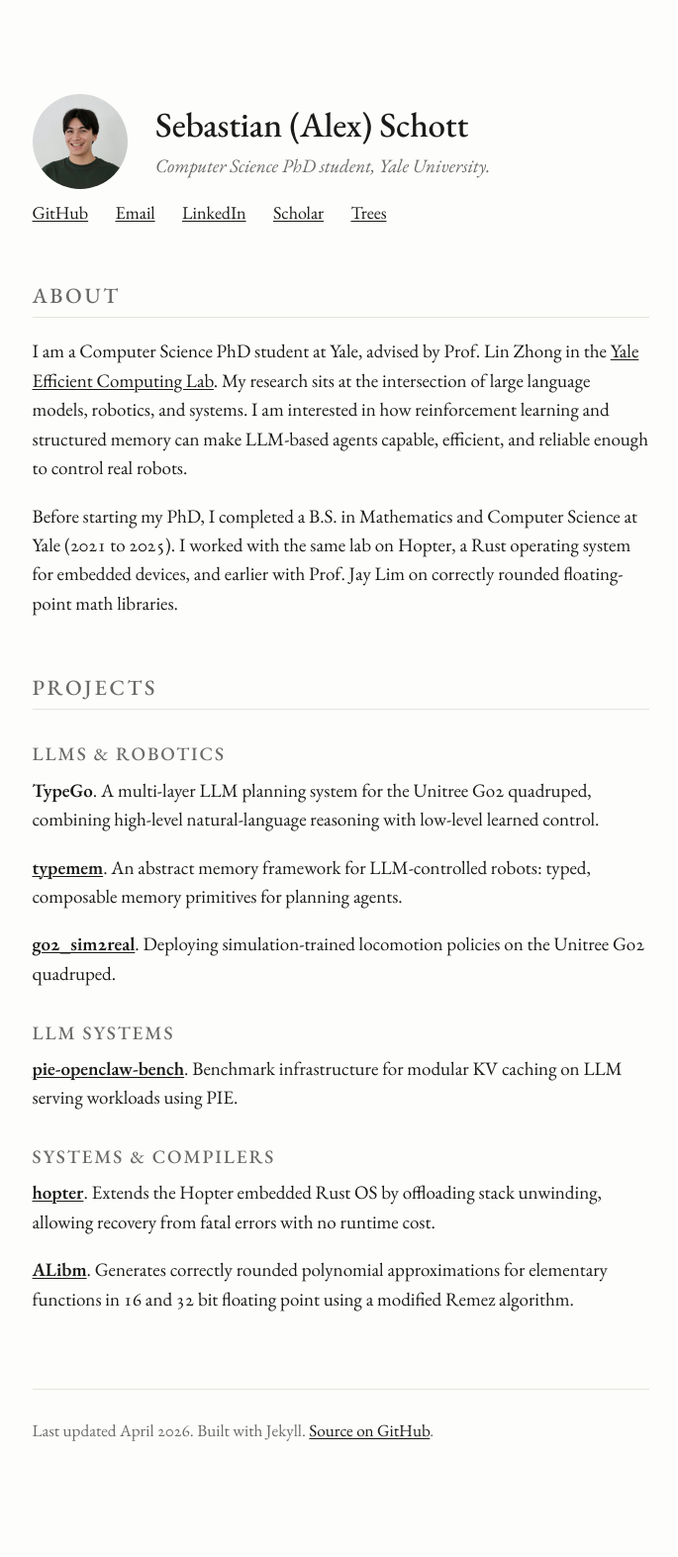
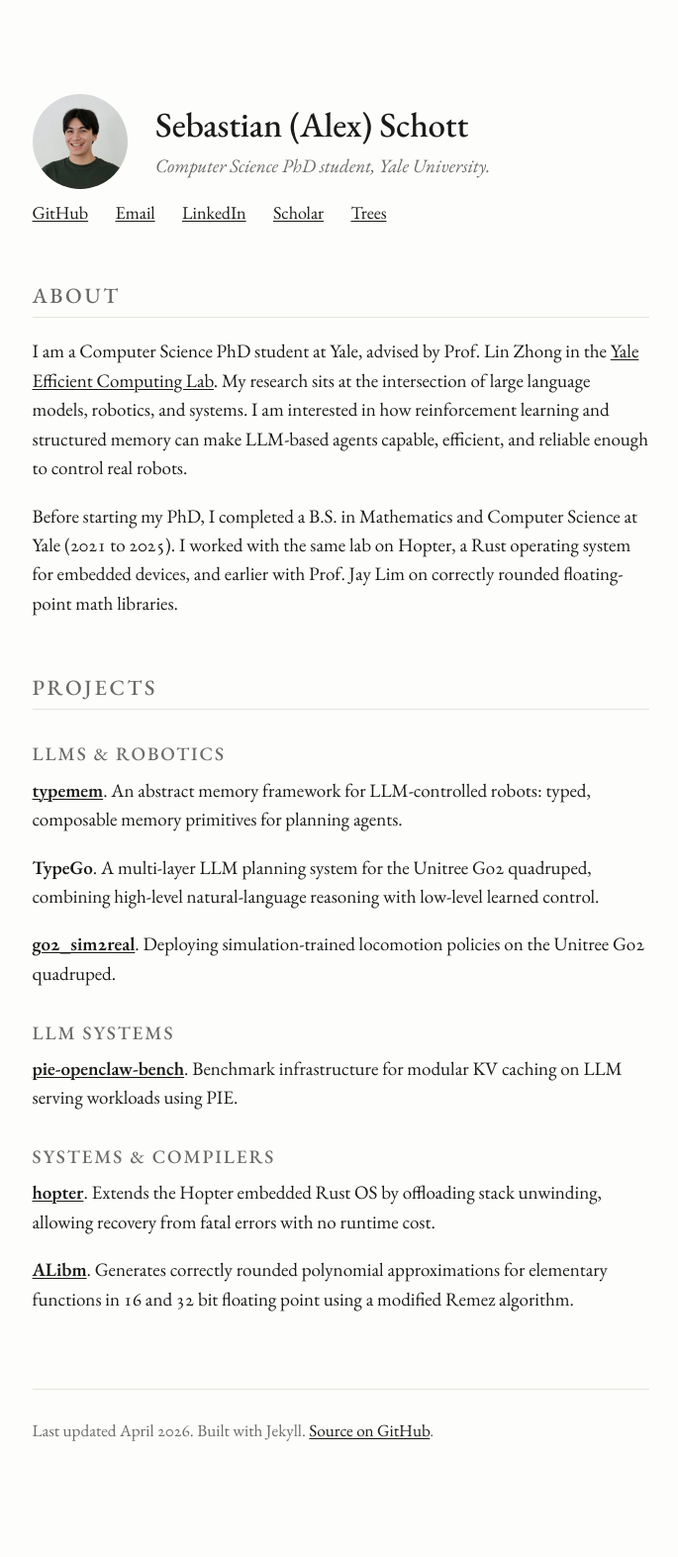
Before and after one commit to sschott20/sschott20.github.io, a Jekyll site: the page built from index.md, in a window 1280 px wide. Shown: the whole page at 99% size, without its empty margins (296-981 px from the left). Built offline with Jekyll 4.4.1, drawn with Linux system fonts in a browser that asks for light colours.

Commit message:
reorder: typemem before TypeGo

```diff
--- a/index.md
+++ b/index.md
@@ -31,12 +31,12 @@ Before starting my PhD, I completed a B.S. in Mathematics and Computer Science a
 
 <ul class="projects">
   <li>
+    <a class="name" href="https://github.com/sschott20/typemem">typemem</a>.
+    <span class="desc">An abstract memory framework for LLM-controlled robots: typed, composable memory primitives for planning agents.</span>
+  </li>
+  <li>
     <span class="name">TypeGo</span>.
     <span class="desc">A multi-layer LLM planning system for the Unitree Go2 quadruped, combining high-level natural-language reasoning with low-level learned control.</span>
-  </li>
-  <li>
-    <a class="name" href="https://github.com/sschott20/typemem">typemem</a>.
-    <span class="desc">An abstract memory framework for LLM-controlled robots: typed, composable memory primitives for planning agents.</span>
   </li>
   <li>
     <a class="name" href="https://github.com/sschott20/go2_sim2real">go2_sim2real</a>.
```
